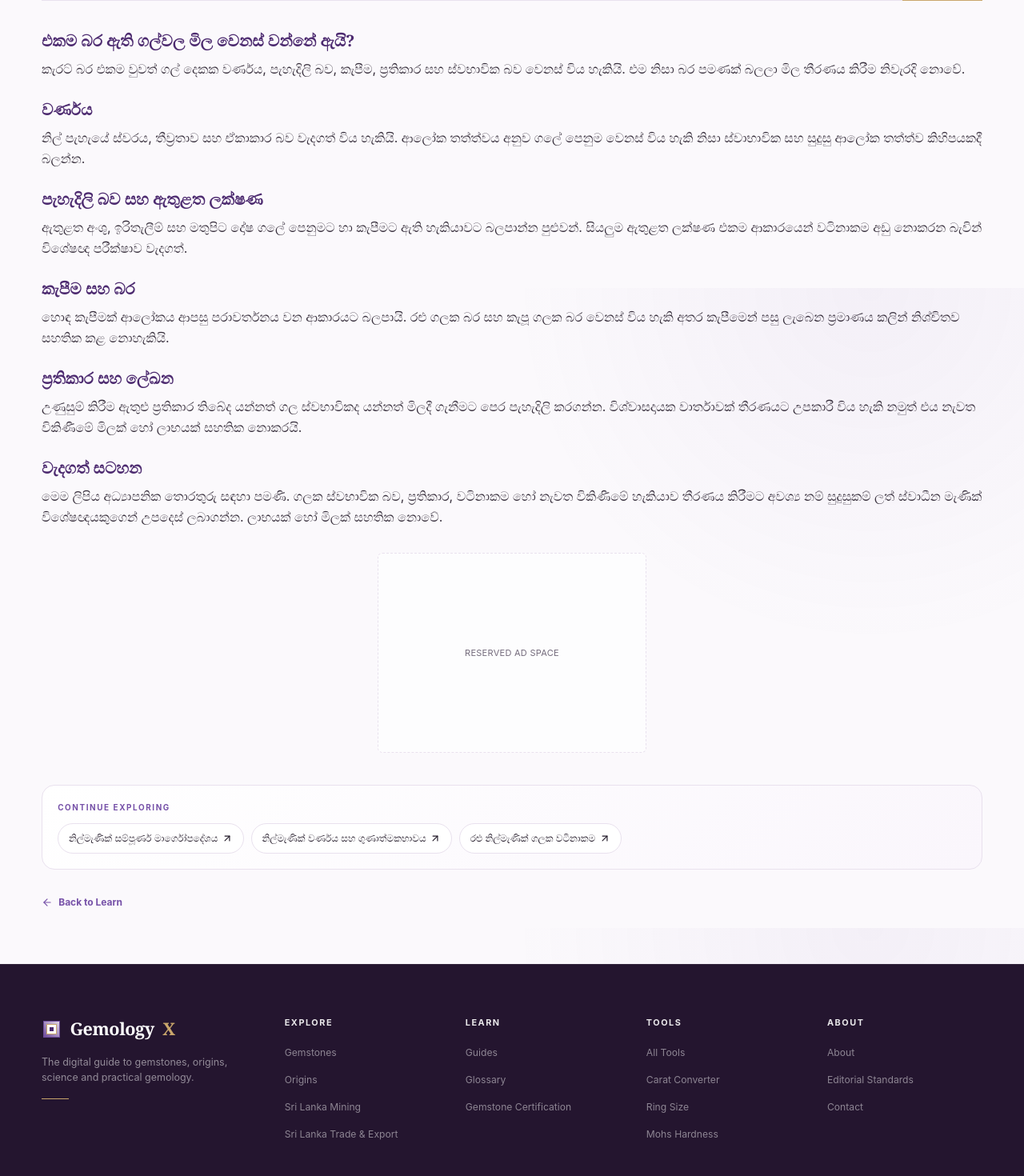
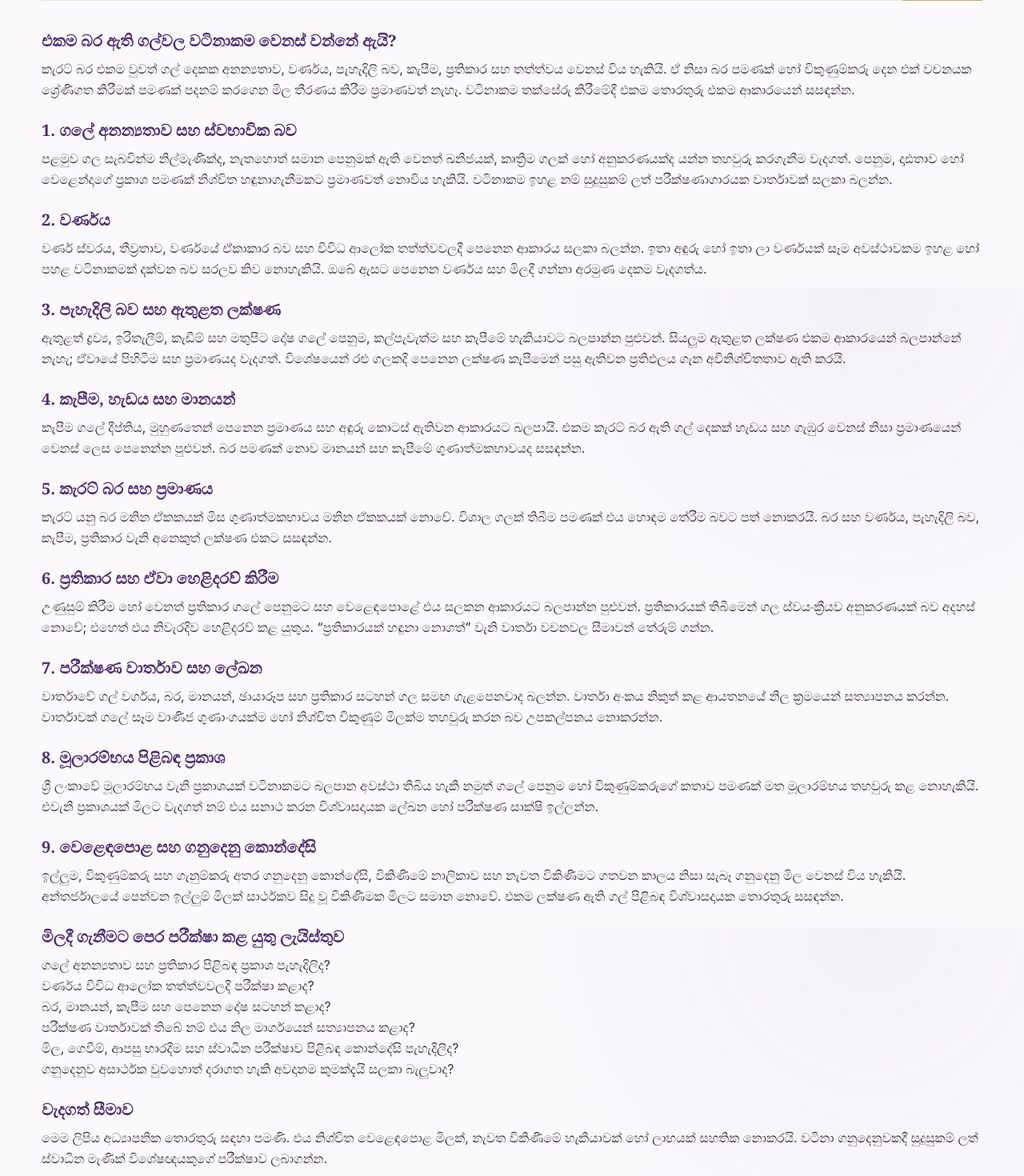
Before and after one commit to LinukaBandara/GemologyX, a Next.js app: page /si/learn/blue-sapphire-value-factors in a window 1280 px wide. Shown: the part 440-1910 px from the top of the page at 80% size. Built offline with nearby package versions, Linux system fonts and the light colour scheme.

Commit message:
Expand Sinhala blue sapphire valuation factors guide

```diff
--- a/src/app/si/learn/blue-sapphire-value-factors/page.tsx
+++ b/src/app/si/learn/blue-sapphire-value-factors/page.tsx
@@ -2,15 +2,15 @@ import type { Metadata } from "next";
 import { ArticleLayout, ArticleSection } from "@/components/article-layout";
 
 export const metadata: Metadata = {
-  title: "නිල්මැණිකක වටිනාකමට බලපාන කරුණු",
-  description: "නිල්මැණිකක වර්ණය, පැහැදිලි බව, කැපීම, ප්‍රතිකාර සහ වාර්තා වටිනාකමට බලපාන ආකාරය.",
+  title: "නිල්මැණිකක වටිනාකමට බලපාන කරුණු | GemologyX",
+  description: "නිල්මැණිකක වටිනාකම සසඳන විට වර්ණය, පැහැදිලි බව, කැපීම, බර, ප්‍රතිකාර, වාර්තා සහ ගනුදෙනු අවදානම පරීක්ෂා කරන ප්‍රායෝගික සිංහල මාර්ගෝපදේශය.",
 };
 
 export default function Page() {
   return (
     <ArticleLayout
       category="සිංහල මැණික් දැනුම"
-      readTime="මිනිත්තු 5"
+      readTime="මිනිත්තු 8"
       title="නිල්මැණිකක වටිනාකමට බලපාන කරුණු"
       crumbHref="/si/learn/blue-sapphire-complete-guide"
       crumbLabel="නිල්මැණික් මාර්ගෝපදේශය"
@@ -18,29 +18,51 @@ export default function Page() {
         { label: "නිල්මැණික් සම්පූර්ණ මාර්ගෝපදේශය", href: "/si/learn/blue-sapphire-complete-guide" },
         { label: "නිල්මැණික් වර්ණය සහ ගුණාත්මකභාවය", href: "/si/learn/blue-sapphire-colour-quality" },
         { label: "රළු නිල්මැණික් ගලක වටිනාකම", href: "/si/learn/rough-blue-sapphire-value" },
+        { label: "නිල්මැණික් කැරට් එකක මිල", href: "/si/learn/blue-sapphire-price-per-carat" },
       ]}
     >
-      <ArticleSection heading="එකම බර ඇති ගල්වල මිල වෙනස් වන්නේ ඇයි?">
-        <p>කැරට් බර එකම වුවත් ගල් දෙකක වර්ණය, පැහැදිලි බව, කැපීම, ප්‍රතිකාර සහ ස්වභාවික බව වෙනස් විය හැකියි. එම නිසා බර පමණක් බලලා මිල තීරණය කිරීම නිවැරදි නොවේ.</p>
+      <ArticleSection heading="එකම බර ඇති ගල්වල වටිනාකම වෙනස් වන්නේ ඇයි?">
+        <p>කැරට් බර එකම වුවත් ගල් දෙකක අනන්‍යතාව, වර්ණය, පැහැදිලි බව, කැපීම, ප්‍රතිකාර සහ තත්ත්වය වෙනස් විය හැකියි. ඒ නිසා බර පමණක් හෝ විකුණුම්කරු දෙන එක් වචනයක ශ්‍රේණිගත කිරීමක් පමණක් පදනම් කරගෙන මිල තීරණය කිරීම ප්‍රමාණවත් නැහැ. වටිනාකම තක්සේරු කිරීමේදී එකම තොරතුරු එකම ආකාරයෙන් සසඳන්න.</p>
       </ArticleSection>
-      <ArticleSection heading="වර්ණය">
-        <p>නිල් පැහැයේ ස්වරය, තීව්‍රතාව සහ ඒකාකාර බව වැදගත් විය හැකියි. ආලෝක තත්ත්වය අනුව ගලේ පෙනුම වෙනස් විය හැකි නිසා ස්වාභාවික සහ සුදුසු ආලෝක තත්ත්ව කිහිපයකදී බලන්න.</p>
+      <ArticleSection heading="1. ගලේ අනන්‍යතාව සහ ස්වභාවික බව">
+        <p>පළමුව ගල සැබවින්ම නිල්මැණික්ද, නැතහොත් සමාන පෙනුමක් ඇති වෙනත් ඛනිජයක්, කෘත්‍රිම ගලක් හෝ අනුකරණයක්ද යන්න තහවුරු කරගැනීම වැදගත්. පෙනුම, දෘඪතාව හෝ වෙළෙන්දාගේ ප්‍රකාශ පමණක් නිශ්චිත හඳුනාගැනීමකට ප්‍රමාණවත් නොවිය හැකියි. වටිනාකම ඉහළ නම් සුදුසුකම් ලත් පරීක්ෂණාගාරයක වාර්තාවක් සලකා බලන්න.</p>
       </ArticleSection>
-      <ArticleSection heading="පැහැදිලි බව සහ ඇතුළත ලක්ෂණ">
-        <p>ඇතුළත අංශු, ඉරිතැලීම් සහ මතුපිට දෝෂ ගලේ පෙනුමට හා කැපීමට ඇති හැකියාවට බලපාන්න පුළුවන්. සියලුම ඇතුළත ලක්ෂණ එකම ආකාරයෙන් වටිනාකම අඩු නොකරන බැවින් විශේෂඥ පරීක්ෂාව වැදගත්.</p>
+      <ArticleSection heading="2. වර්ණය">
+        <p>වර්ණ ස්වරය, තීව්‍රතාව, වර්ණයේ ඒකාකාර බව සහ විවිධ ආලෝක තත්ත්වවලදී පෙනෙන ආකාරය සලකා බලන්න. ඉතා අඳුරු හෝ ඉතා ලා වර්ණයක් සෑම අවස්ථාවකම ඉහළ හෝ පහළ වටිනාකමක් දක්වන බව සරලව කිව නොහැකියි. ඔබේ ඇසට පෙනෙන වර්ණය සහ මිලදී ගන්නා අරමුණ දෙකම වැදගත්ය.</p>
       </ArticleSection>
-      <ArticleSection heading="කැපීම සහ බර">
-        <p>හොඳ කැපීමක් ආලෝකය ආපසු පරාවර්තනය වන ආකාරයට බලපායි. රළු ගලක බර සහ කැපූ ගලක බර වෙනස් විය හැකි අතර කැපීමෙන් පසු ලැබෙන ප්‍රමාණය කලින් නිශ්චිතව සහතික කළ නොහැකියි.</p>
+      <ArticleSection heading="3. පැහැදිලි බව සහ ඇතුළත ලක්ෂණ">
+        <p>ඇතුළත් ද්‍රව්‍ය, ඉරිතැලීම්, කැඩීම් සහ මතුපිට දෝෂ ගලේ පෙනුම, කල්පැවැත්ම සහ කැපීමේ හැකියාවට බලපාන්න පුළුවන්. සියලුම ඇතුළත ලක්ෂණ එකම ආකාරයෙන් බලපාන්නේ නැහැ; ඒවායේ පිහිටීම සහ ප්‍රමාණයද වැදගත්. විශේෂයෙන් රළු ගලකදී පෙනෙන ලක්ෂණ කැපීමෙන් පසු ඇතිවන ප්‍රතිඵලය ගැන අවිනිශ්චිතතාව ඇති කරයි.</p>
       </ArticleSection>
-      <ArticleSection heading="ප්‍රතිකාර සහ ලේඛන">
-        <p>උණුසුම් කිරීම ඇතුළු ප්‍රතිකාර තිබේද යන්නත් ගල ස්වභාවිකද යන්නත් මිලදී ගැනීමට පෙර පැහැදිලි කරගන්න. විශ්වාසදායක වාර්තාවක් තීරණයට උපකාරී විය හැකි නමුත් එය නැවත විකිණීමේ මිලක් හෝ ලාභයක් සහතික නොකරයි.</p>
+      <ArticleSection heading="4. කැපීම, හැඩය සහ මානයන්">
+        <p>කැපීම ගලේ දීප්තිය, මුහුණතෙන් පෙනෙන ප්‍රමාණය සහ අඳුරු කොටස් ඇතිවන ආකාරයට බලපායි. එකම කැරට් බර ඇති ගල් දෙකක් හැඩය සහ ගැඹුර වෙනස් නිසා ප්‍රමාණයෙන් වෙනස් ලෙස පෙනෙන්න පුළුවන්. බර පමණක් නොව මානයන් සහ කැපීමේ ගුණාත්මකභාවයද සසඳන්න.</p>
       </ArticleSection>
-      <ArticleSection heading="වැදගත් සටහන">
-        <p>
-          මෙම ලිපිය අධ්‍යාපනික තොරතුරු සඳහා පමණි. ගලක ස්වභාවික බව, ප්‍රතිකාර,
-          වටිනාකම හෝ නැවත විකිණීමේ හැකියාව තීරණය කිරීමට අවශ්‍ය නම් සුදුසුකම් ලත්
-          ස්වාධීන මැණික් විශේෂඥයකුගෙන් උපදෙස් ලබාගන්න. ලාභයක් හෝ මිලක් සහතික නොවේ.
-        </p>
+      <ArticleSection heading="5. කැරට් බර සහ ප්‍රමාණය">
+        <p>කැරට් යනු බර මනින ඒකකයක් මිස ගුණාත්මකභාවය මනින ඒකකයක් නොවේ. විශාල ගලක් තිබීම පමණක් එය හොඳම තේරීම බවට පත් නොකරයි. බර සහ වර්ණය, පැහැදිලි බව, කැපීම, ප්‍රතිකාර වැනි අනෙකුත් ලක්ෂණ එකට සසඳන්න.</p>
+      </ArticleSection>
+      <ArticleSection heading="6. ප්‍රතිකාර සහ ඒවා හෙළිදරව් කිරීම">
+        <p>උණුසුම් කිරීම හෝ වෙනත් ප්‍රතිකාර ගලේ පෙනුමට සහ වෙළෙඳපොළේ එය සලකන ආකාරයට බලපාන්න පුළුවන්. ප්‍රතිකාරයක් තිබීමෙන් ගල ස්වයංක්‍රීයව අනුකරණයක් බව අදහස් නොවේ; එහෙත් එය නිවැරදිව හෙළිදරව් කළ යුතුය. “ප්‍රතිකාරයක් හඳුනා නොගත්” වැනි වාර්තා වචනවල සීමාවන් තේරුම් ගන්න.</p>
+      </ArticleSection>
+      <ArticleSection heading="7. පරීක්ෂණ වාර්තාව සහ ලේඛන">
+        <p>වාර්තාවේ ගල් වර්ගය, බර, මානයන්, ඡායාරූප සහ ප්‍රතිකාර සටහන් ගල සමඟ ගැළපෙනවාද බලන්න. වාර්තා අංකය නිකුත් කළ ආයතනයේ නිල ක්‍රමයෙන් සත්‍යාපනය කරන්න. වාර්තාවක් ගලේ සෑම වාණිජ ගුණාංගයක්ම හෝ නිශ්චිත විකුණුම් මිලක්ම තහවුරු කරන බව උපකල්පනය නොකරන්න.</p>
+      </ArticleSection>
+      <ArticleSection heading="8. මූලාරම්භය පිළිබඳ ප්‍රකාශ">
+        <p>ශ්‍රී ලංකාවේ මූලාරම්භය වැනි ප්‍රකාශයක් වටිනාකමට බලපාන අවස්ථා තිබිය හැකි නමුත් ගලේ පෙනුම හෝ විකුණුම්කරුගේ කතාව පමණක් මත මූලාරම්භය තහවුරු කළ නොහැකියි. එවැනි ප්‍රකාශයක් මිලට වැදගත් නම් එය සනාථ කරන විශ්වාසදායක ලේඛන හෝ පරීක්ෂණ සාක්ෂි ඉල්ලන්න.</p>
+      </ArticleSection>
+      <ArticleSection heading="9. වෙළෙඳපොළ සහ ගනුදෙනු කොන්දේසි">
+        <p>ඉල්ලුම, විකුණුම්කරු සහ ගැනුම්කරු අතර ගනුදෙනු කොන්දේසි, විකිණීමේ නාලිකාව සහ නැවත විකිණීමට ගතවන කාලය නිසා සැබෑ ගනුදෙනු මිල වෙනස් විය හැකියි. අන්තර්ජාලයේ පෙන්වන ඉල්ලුම් මිලක් සාර්ථකව සිදු වූ විකිණීමක මිලට සමාන නොවේ. එකම ලක්ෂණ ඇති ගල් පිළිබඳ විශ්වාසදායක තොරතුරු සසඳන්න.</p>
+      </ArticleSection>
+      <ArticleSection heading="මිලදී ගැනීමට පෙර පරීක්ෂා කළ යුතු ලැයිස්තුව">
+        <ul>
+          <li>ගලේ අනන්‍යතාව සහ ප්‍රතිකාර පිළිබඳ ප්‍රකාශ පැහැදිලිද?</li>
+          <li>වර්ණය විවිධ ආලෝක තත්ත්වවලදී පරීක්ෂා කළාද?</li>
+          <li>බර, මානයන්, කැපීම සහ පෙනෙන දෝෂ සටහන් කළාද?</li>
+          <li>පරීක්ෂණ වාර්තාවක් තිබේ නම් එය නිල මාර්ගයෙන් සත්‍යාපනය කළාද?</li>
+          <li>මිල, ගෙවීම්, ආපසු භාරදීම සහ ස්වාධීන පරීක්ෂාව පිළිබඳ කොන්දේසි පැහැදිලිද?</li>
+          <li>ගනුදෙනුව අසාර්ථක වුවහොත් දරාගත හැකි අවදානම කුමක්දැයි සලකා බැලුවාද?</li>
+        </ul>
+      </ArticleSection>
+      <ArticleSection heading="වැදගත් සීමාව">
+        <p>මෙම ලිපිය අධ්‍යාපනික තොරතුරු සඳහා පමණි. එය නිශ්චිත වෙළෙඳපොළ මිලක්, නැවත විකිණීමේ හැකියාවක් හෝ ලාභයක් සහතික නොකරයි. වටිනා ගනුදෙනුවකදී සුදුසුකම් ලත් ස්වාධීන මැණික් විශේෂඥයකුගේ පරීක්ෂාව ලබාගන්න.</p>
       </ArticleSection>
     </ArticleLayout>
   );
```
